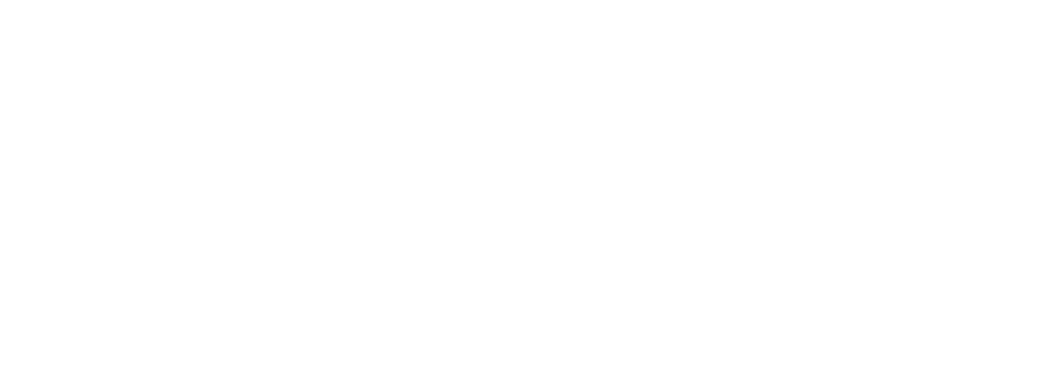
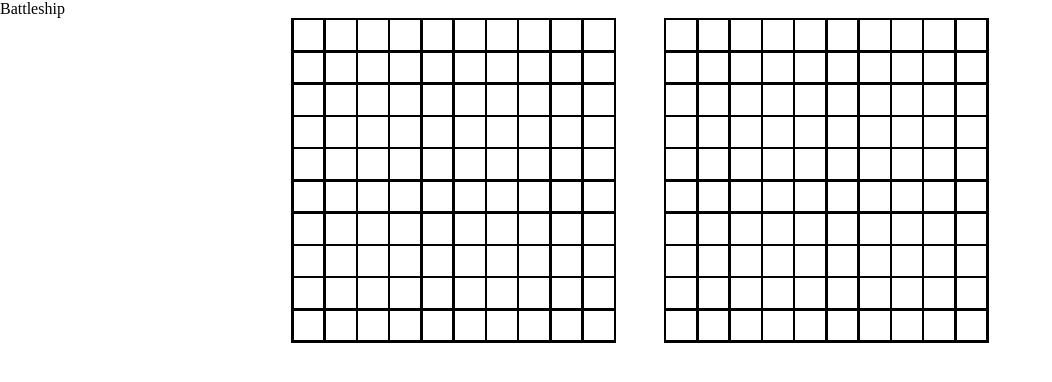
Before and after one commit to jakovid/Portfolio-07-Battle-Ship, a website with bundled scripts: page dist/index.html in a window 1280 px wide. Shown: the whole page, without its empty margins (0-1052 px from the left). Built offline with nearby package versions, Linux system fonts and the light colour scheme.

Commit message:
function to create boards and header

```diff
--- a/src/index.js
+++ b/src/index.js
@@ -1,7 +1,18 @@
+import { buildHeader } from "./modules/buildHeader";
+import { buildGameBoard } from "./modules/buildGameBoard";
+
 (function(){
     var battleShipModule = {
+        cacheDom: function() {
+            let battleshipMain = document.getElementById('battleshipMain');
+            let playerOneGameBoard = document.getElementById('playerOneGameBoard');
+            let playerTwoGameBoard = document.getElementById('playerTwoGameBoard');
+        },
         init: function() {
-            console.log('init launched');
+            battleShipModule.cacheDom();
+            buildHeader();
+            buildGameBoard('player', playerOneGameBoard);
+            buildGameBoard('computer', playerTwoGameBoard);
         },
 
     }
--- /dev/null
+++ b/src/modules/buildGameBoard.js
@@ -0,0 +1,21 @@
+function buildGameBoard(boardType, domDestination) {
+    for (let i = 0; i < 100; i++) {
+        //create element
+        let gameSquare = document.createElement('div');
+
+        //add class
+        gameSquare.classList = 'gameSquare';
+
+        //event listeners
+        if (boardType == 'player') {
+            //player
+        } else {
+            //computer
+        }
+
+        //append
+        domDestination.append(gameSquare);
+    }
+}
+
+export { buildGameBoard };
--- /dev/null
+++ b/src/modules/buildHeader.js
@@ -0,0 +1,19 @@
+function buildHeader() {
+    let destination = document.getElementById('header');
+    //create elements
+    let headerBox = document.createElement('div');
+    let headerTitle = document.createElement('div');
+
+    //add id
+    headerBox.id = 'headerBox';
+    headerTitle.id = 'headerTitle';
+
+    //add inner html
+    headerTitle.innerHTML = 'Battleship';
+
+    //append items
+    headerBox.append(headerTitle);
+    destination.append(headerBox);
+}
+
+export { buildHeader };
--- a/style.css
+++ b/style.css
@@ -0,0 +1,25 @@
+* {
+    margin: 0;
+}
+
+#battleshipMain {
+    display: flex;
+    justify-content: center;
+    align-content: center;
+    gap: 3rem;
+}
+
+.gameBoard {
+    display: grid;
+    grid-template-columns: repeat(10, 1fr);
+    grid-template-rows: repeat(10, 1fr);
+    gap: 0.15rem;
+    padding: 0.15rem;
+    width: 20rem;
+    height: 20rem;
+    background-color: black;
+}
+
+.gameSquare {
+    background-color: white;
+}
```
Also changed, not shown: dist/index.html, dist/main.js.
